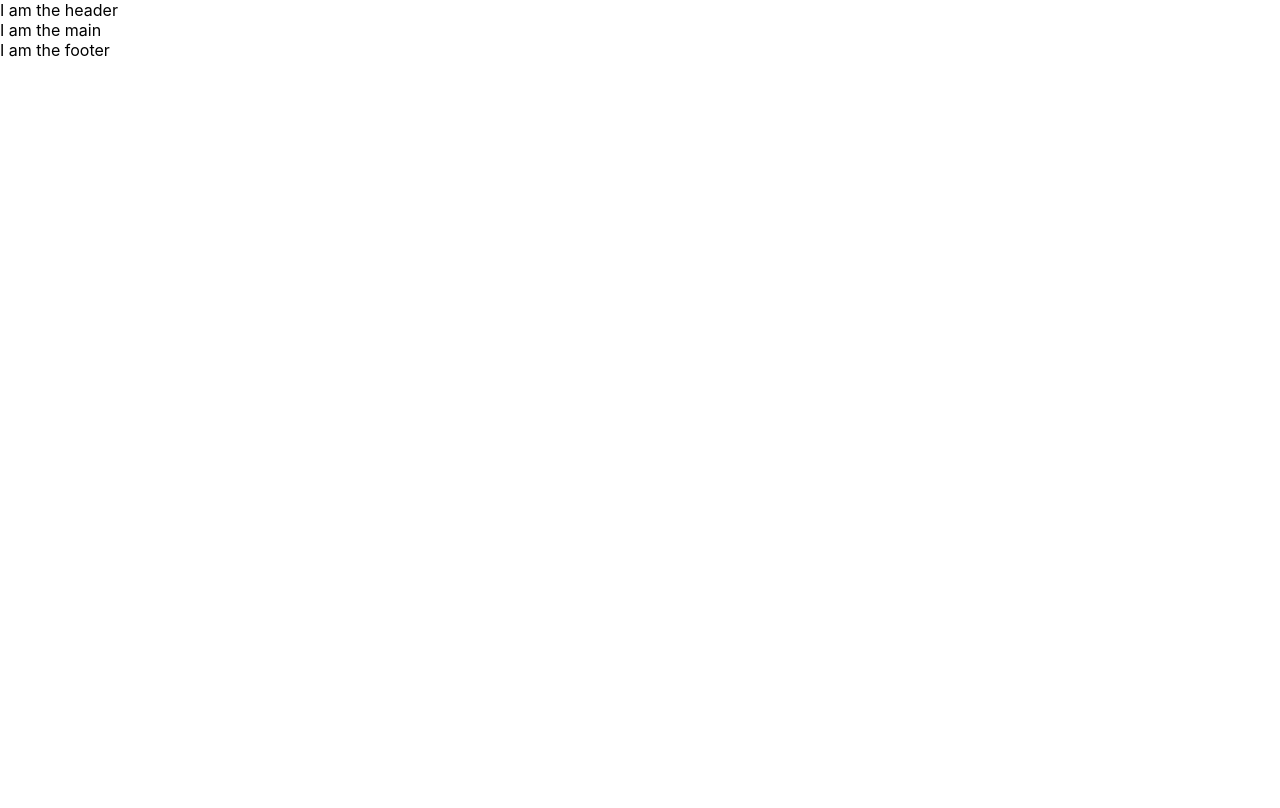
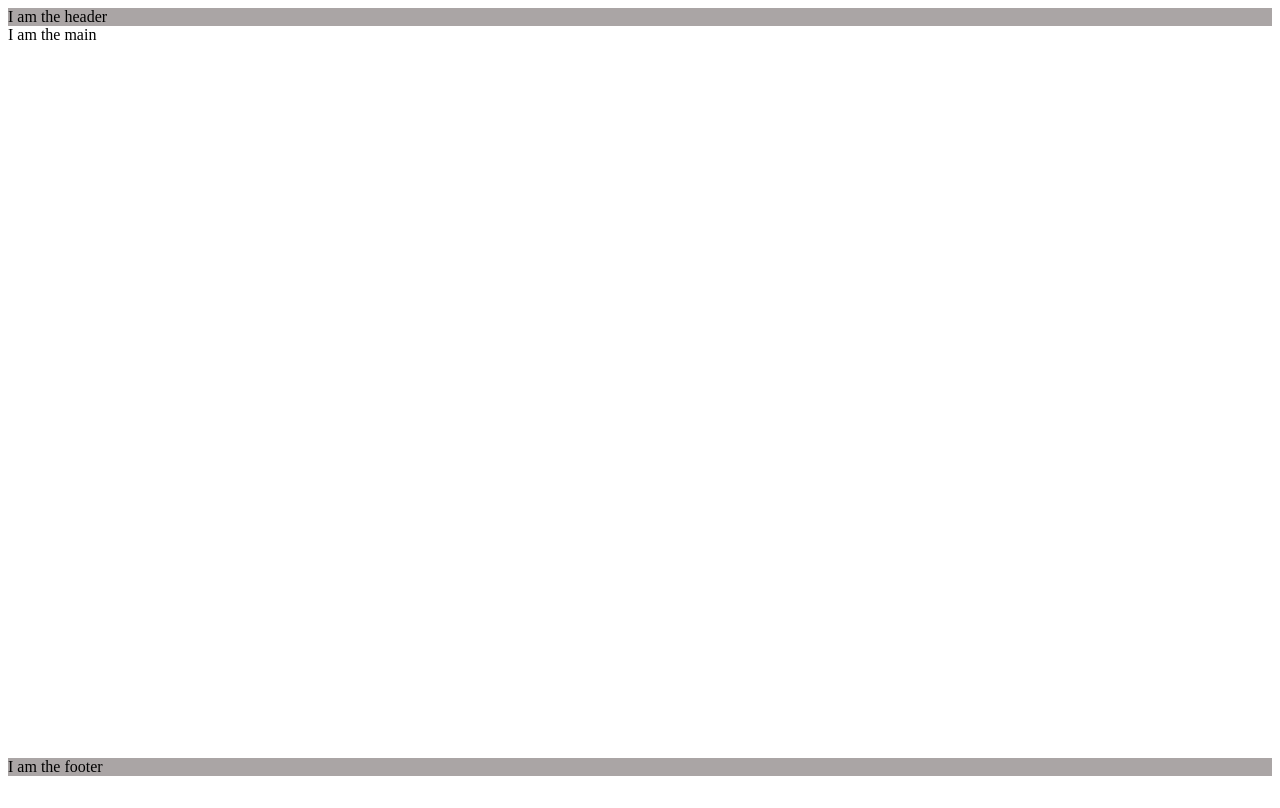
Before and after one commit to tjswinson/my-first-react-app, a React (Create React App) app: page / in a window 1280 px wide. Built offline with nearby package versions, Linux system fonts and the light colour scheme.

Commit message:
sticky footer working

```diff
--- a/src/App.css
+++ b/src/App.css
@@ -1,38 +1,23 @@
-.App {
-  text-align: center;
+
+html, body {
+  height: 100%;
 }
 
-.App-logo {
-  height: 40vmin;
-  pointer-events: none;
+.y-wrap {
+  display: flex;
+  flex-direction: column;
+  min-height: 96vh;
 }
 
-@media (prefers-reduced-motion: no-preference) {
-  .App-logo {
-    animation: App-logo-spin infinite 20s linear;
-  }
+header {
+  background-color: rgb(170, 165, 165);
 }
 
-.App-header {
-  background-color: #282c34;
-  min-height: 100vh;
-  display: flex;
-  flex-direction: column;
-  align-items: center;
-  justify-content: center;
-  font-size: calc(10px + 2vmin);
-  color: white;
+main {
+  flex: 1 0 auto;
 }
 
-.App-link {
-  color: #61dafb;
+footer {
+  flex-shrink: 0;
+  background-color: rgb(170, 165, 165);
 }
-
-@keyframes App-logo-spin {
-  from {
-    transform: rotate(0deg);
-  }
-  to {
-    transform: rotate(360deg);
-  }
-}
--- a/src/app.jsx
+++ b/src/app.jsx
@@ -1,17 +1,17 @@
+import Footer from './sectioning/footer';
 import Header from './sectioning/header';
 import Main from './sectioning/main';
-import Footer from './sectioning/footer';
 
 import './app.css';
 
 
 function App() {
   return (
-    <>
+    <div className='y-wrap' >
       <Header />
       <Main />
       <Footer />
-    </>
+    </div>
   );
 }
 
--- a/src/index.css
+++ /dev/null
@@ -1,13 +0,0 @@
-body {
-  margin: 0;
-  font-family: -apple-system, BlinkMacSystemFont, 'Segoe UI', 'Roboto', 'Oxygen',
-    'Ubuntu', 'Cantarell', 'Fira Sans', 'Droid Sans', 'Helvetica Neue',
-    sans-serif;
-  -webkit-font-smoothing: antialiased;
-  -moz-osx-font-smoothing: grayscale;
-}
-
-code {
-  font-family: source-code-pro, Menlo, Monaco, Consolas, 'Courier New',
-    monospace;
-}
--- a/src/index.js
+++ b/src/index.js
@@ -1,6 +1,5 @@
 import React from "react";
 import ReactDOM from "react-dom";
-import "./index.css";
 import App from "./app";
 import reportWebVitals from "./reportWebVitals";
 
--- a/src/sectioning/main.jsx
+++ b/src/sectioning/main.jsx
@@ -1,6 +1,6 @@
 const Main = () => {
     return (
-        <body>I am the main</body>
+        <main>I am the main</main>
     )
 }
 
```
Also changed, not shown: public/index.html (+4 -4 lines).
